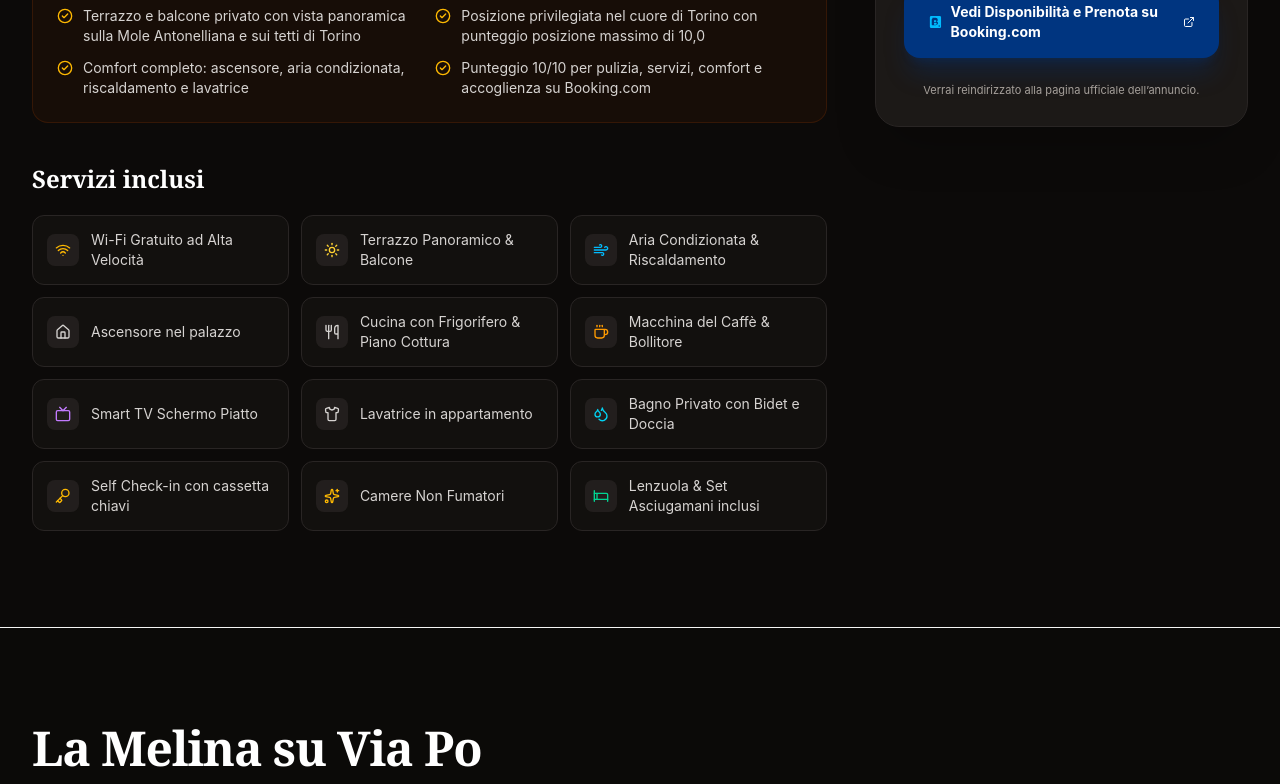
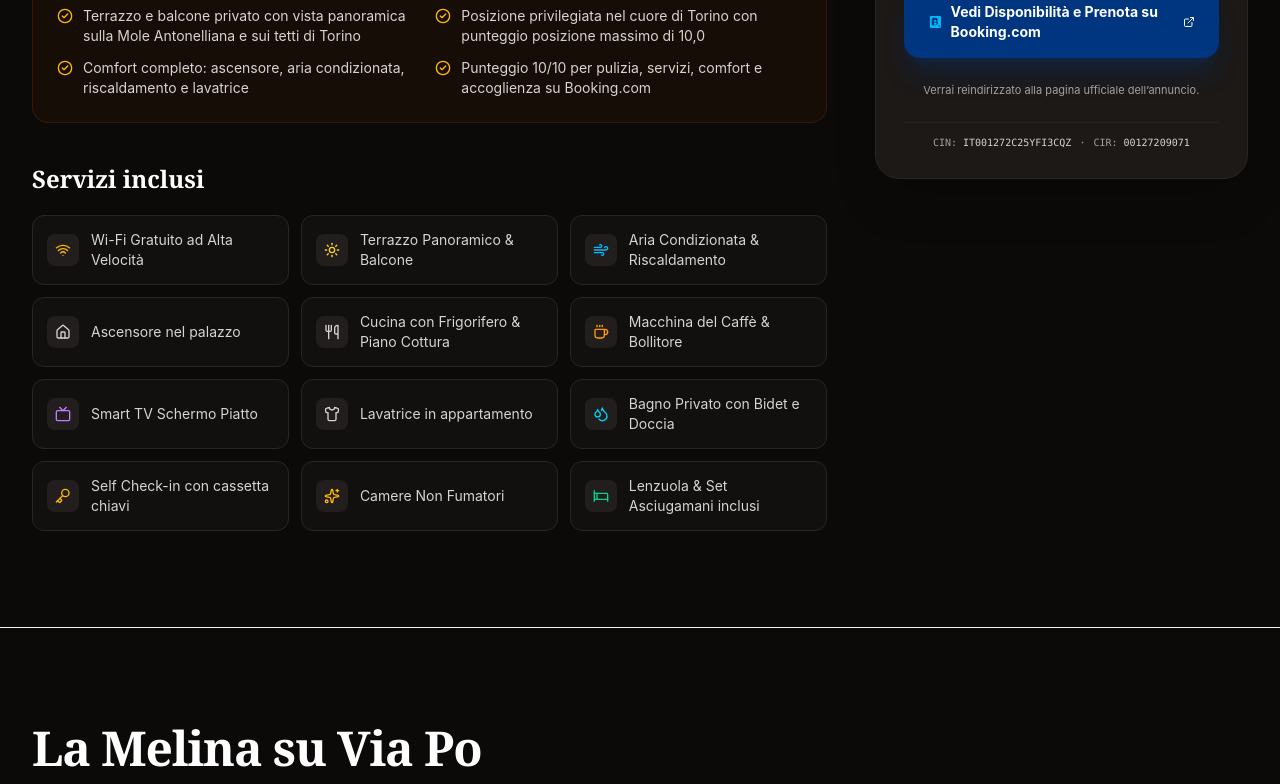
Before and after one commit to francesco-pavia/melina, a React (Vite) app: page / in a window 1280 px wide. Shown: the part 2840-3624 px from the top of the page. Built offline with nearby package versions, Linux system fonts and the light colour scheme.

Commit message:
CIN and CIR

```diff
--- a/index.html
+++ b/index.html
@@ -92,6 +92,18 @@
       },
       "telephone": "+393283299346",
       "email": "info.lamelina@gmail.com",
+      "identifier": [
+        {
+          "@type": "PropertyValue",
+          "name": "CIN",
+          "value": "IT001272C25YFI3CQZ"
+        },
+        {
+          "@type": "PropertyValue",
+          "name": "CIR",
+          "value": "00127209071"
+        }
+      ],
       "checkoutTime": "12:00",
       "priceRange": "€€",
       "amenityFeature": [
--- a/src/components/ApartmentSection.tsx
+++ b/src/components/ApartmentSection.tsx
@@ -27,6 +27,7 @@ import { AirbnbIcon, BookingIcon } from './Icons'
 import { ImageLightbox } from './ImageLightbox'
 import { useLanguage } from '../context/LanguageContext'
 import { translations } from '../data/translations'
+import { propertyCodes } from '../data/apartmentsData'
 
 interface ApartmentSectionProps {
   apartment: Apartment
@@ -337,6 +338,13 @@ export const ApartmentSection: React.FC<ApartmentSectionProps> = ({ apartment })
               <div className="text-center text-[11px] text-stone-400">
                 {t.redirectNotice}
               </div>
+
+              {/* Legal Hospitality Registration Codes */}
+              <div className="pt-3 border-t border-stone-800/80 flex flex-wrap items-center justify-center gap-2 text-[10px] font-mono text-stone-400">
+                <span>CIN: <span className="text-stone-300 font-medium">{propertyCodes.cin}</span></span>
+                <span>·</span>
+                <span>CIR: <span className="text-stone-300 font-medium">{propertyCodes.cir}</span></span>
+              </div>
             </div>
           </div>
         </div>
--- a/src/components/Footer.tsx
+++ b/src/components/Footer.tsx
@@ -1,7 +1,7 @@
 import React from 'react'
 import { ArrowUp, MapPin, ExternalLink } from 'lucide-react'
 import { AirbnbIcon, BookingIcon, WhatsappIcon, InstagramIcon, FacebookIcon } from './Icons'
-import { getLocalizedApartments, hostInfo, socialLinks } from '../data/apartmentsData'
+import { getLocalizedApartments, hostInfo, socialLinks, propertyCodes } from '../data/apartmentsData'
 import { useLanguage } from '../context/LanguageContext'
 import { translations } from '../data/translations'
 
@@ -45,6 +45,16 @@ export const Footer: React.FC<FooterProps> = ({ onOpenPrivacy }) => {
             <div className="flex items-center gap-1.5 text-xs text-stone-400">
               <MapPin className="w-3.5 h-3.5 text-amber-500" />
               <span>Via Po, 51 - 10124 Torino (TO), Italia</span>
+            </div>
+
+            {/* Official Registration Codes (CIN & CIR) */}
+            <div className="inline-flex flex-wrap items-center gap-2 pt-1 font-mono text-[11px]">
+              <span className="px-2.5 py-1 rounded-lg bg-stone-900 border border-stone-800 text-stone-300">
+                <span className="text-amber-400 font-semibold">CIN:</span> {propertyCodes.cin}
+              </span>
+              <span className="px-2.5 py-1 rounded-lg bg-stone-900 border border-stone-800 text-stone-300">
+                <span className="text-amber-400 font-semibold">CIR:</span> {propertyCodes.cir}
+              </span>
             </div>
 
             {/* Social profiles */}
--- a/src/data/apartmentsData.ts
+++ b/src/data/apartmentsData.ts
@@ -250,17 +250,18 @@ export const socialLinks: SocialLinks = {
 }
 
 // CIN (Codice Identificativo Nazionale) & CIR (Codice Identificativo Regionale - Piemonte)
-// Inserire qui i codici non appena disponibili per aggiornare automaticamente la trasparenza legale
 export const propertyCodes = {
+  cin: 'IT001272C25YFI3CQZ',
+  cir: '00127209071',
   mole: {
     name: 'La Melina sotto la Mole',
-    cin: '', // Es. IT001272...
-    cir: '', // Es. 001272-...
+    cin: 'IT001272C25YFI3CQZ',
+    cir: '00127209071',
   },
   po: {
     name: 'La Melina su Via Po',
-    cin: '',
-    cir: '',
+    cin: 'IT001272C25YFI3CQZ',
+    cir: '00127209071',
   },
 }
 
```
